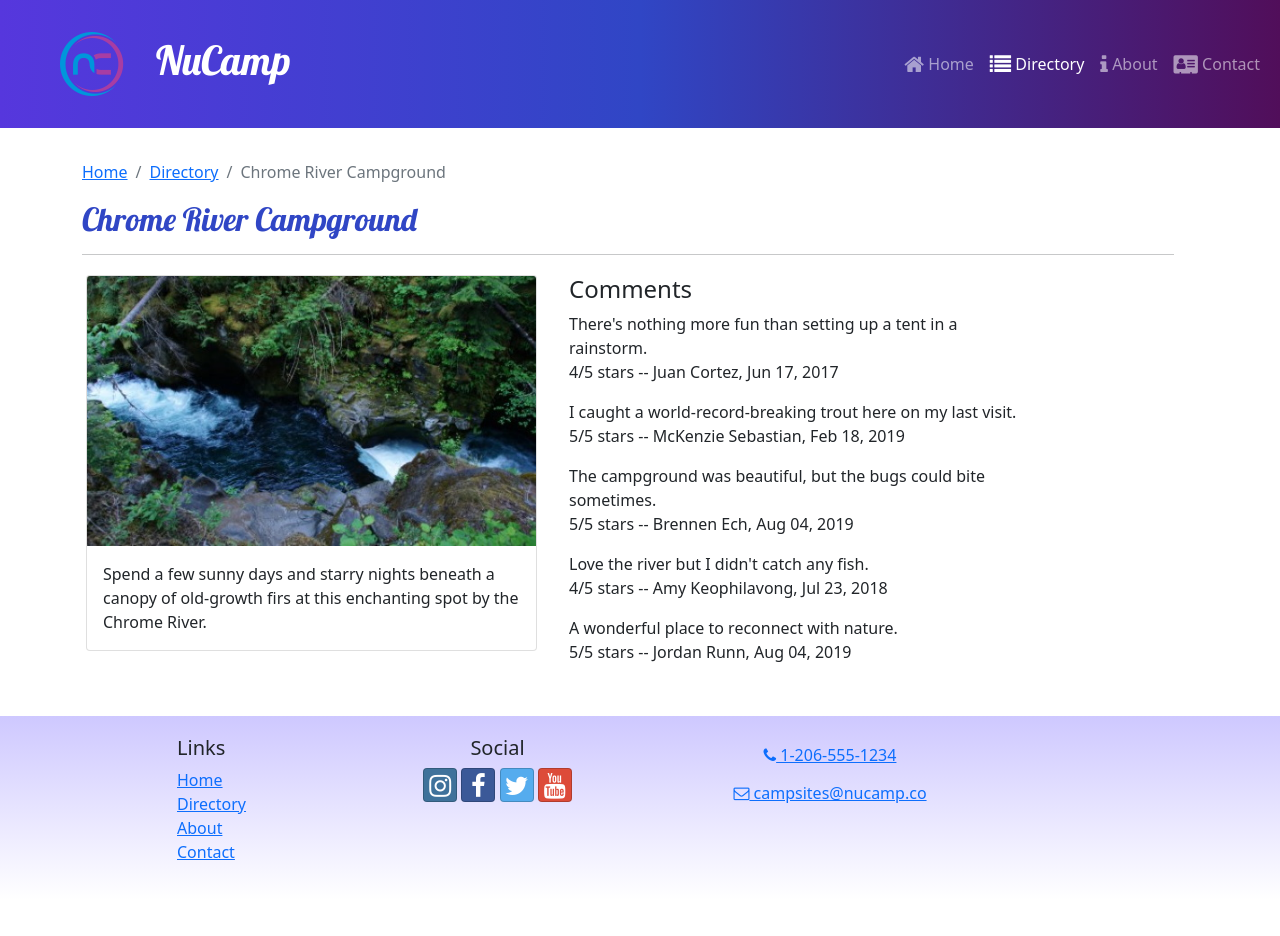
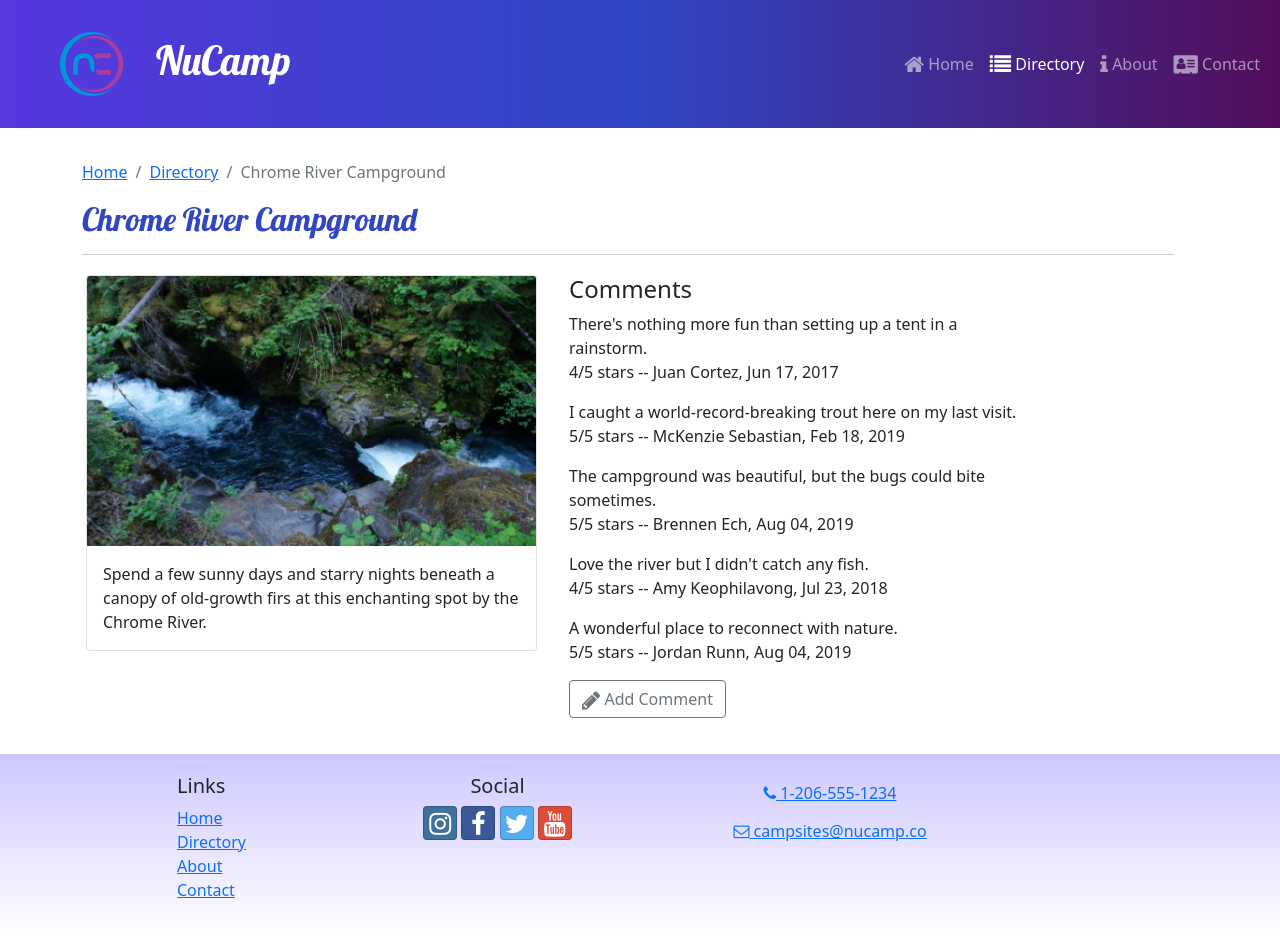
Before and after one commit to PGA-dev/NC_R, a React (Create React App) app: page /directory/1 in a window 1280 px wide. Before the commit the page ends 900 px from the top, so only its background shows below. Built offline with nearby package versions, Linux system fonts and the light colour scheme.

Commit message:
updated Comment form and added to CommentList

```diff
--- a/src/features/comments/CommentsList.js
+++ b/src/features/comments/CommentsList.js
@@ -13,6 +13,7 @@ const CommentsList = ({ campsiteId }) => {
                 {comments.map((comment) => {
                     return <Comment key={comment.id} comment={comment} />;
                 })}
+                <CommentForm campsiteId={campsiteId} />
             </Col>
         );
     }
```
